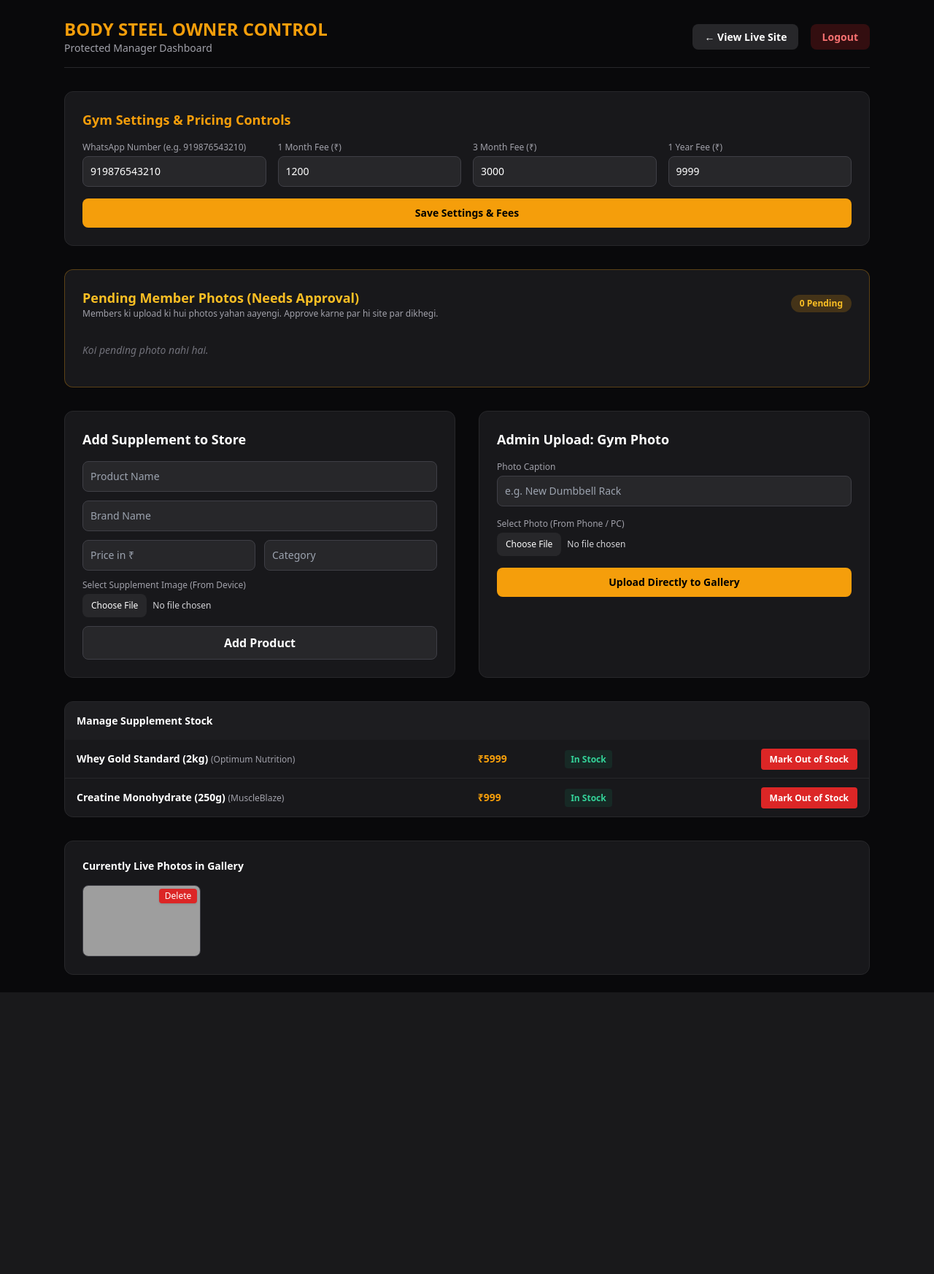
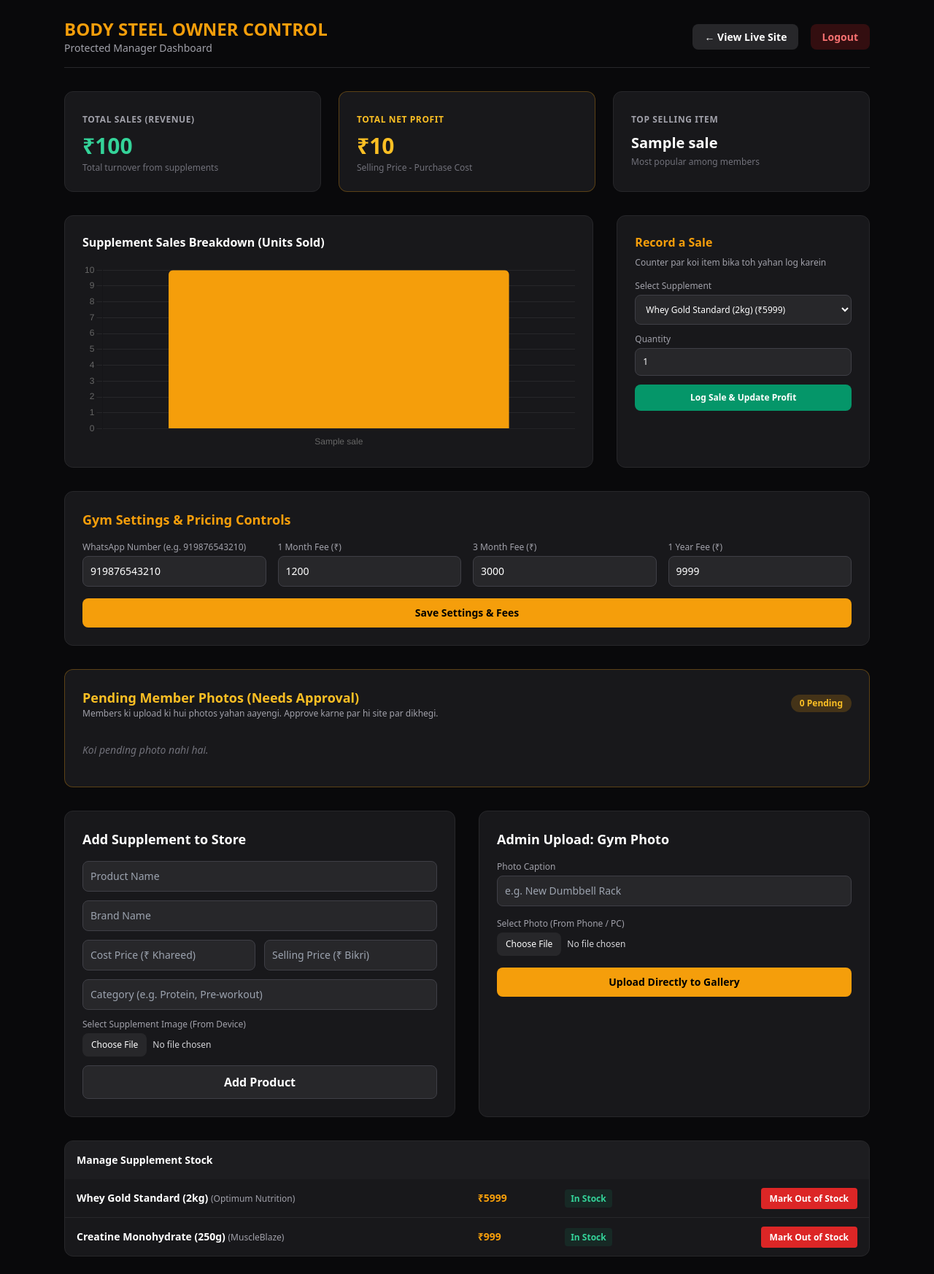
Before and after one commit to Aryan-vats-hub/bodysteel, a Flask app: page /admin in a window 1280 px wide. Shown: the top 1746 px of the page at 73% size. Before the commit the page ends 1360 px from the top, so only its background shows below. Run offline with Flask 3, Linux system fonts and the light colour scheme; the visitor is signed in with stand-in values (Sample User, id 1); data comes from the database, SQL or seed files in the repository; tables that the repository leaves empty hold one stand-in row (values such as "Sample post"); some libraries are stand-ins or nearby versions; grey boxes are pictures that could not be loaded.

Commit message:
Update admin.html

```diff
--- a/templates/admin.html
+++ b/templates/admin.html
@@ -5,6 +5,7 @@
     <meta name="viewport" content="width=device-width, initial-scale=1.0">
     <title>Body Steel - Owner Panel</title>
     <script src="https://cdn.tailwindcss.com"></script>
+    <script src="https://cdn.jsdelivr.net/npm/chart.js"></script>
 </head>
 <body class="bg-zinc-950 text-white font-sans p-6 max-w-6xl mx-auto">
 
@@ -19,7 +20,60 @@
         </div>
     </div>
 
-    <!-- Gym WhatsApp & Fees Management (Owner Manually Set Karega) -->
+    <!-- 📊 REVENUE & SALES STATS -->
+    <div class="grid grid-cols-1 md:grid-cols-3 gap-6 mb-8">
+        <div class="bg-zinc-900 border border-zinc-800 p-6 rounded-xl">
+            <span class="text-xs text-zinc-400 uppercase font-bold tracking-wider">Total Sales (Revenue)</span>
+            <div class="text-3xl font-black text-emerald-400 mt-2">₹{{ total_sales | int }}</div>
+            <p class="text-xs text-zinc-500 mt-1">Total turnover from supplements</p>
+        </div>
+        <div class="bg-zinc-900 border border-amber-500/30 p-6 rounded-xl">
+            <span class="text-xs text-amber-400 uppercase font-bold tracking-wider">Total Net Profit</span>
+            <div class="text-3xl font-black text-amber-400 mt-2">₹{{ total_profit | int }}</div>
+            <p class="text-xs text-zinc-500 mt-1">Selling Price - Purchase Cost</p>
+        </div>
+        <div class="bg-zinc-900 border border-zinc-800 p-6 rounded-xl">
+            <span class="text-xs text-zinc-400 uppercase font-bold tracking-wider">Top Selling Item</span>
+            <div class="text-xl font-black text-white mt-2 truncate">{{ top_selling }}</div>
+            <p class="text-xs text-zinc-500 mt-1">Most popular among members</p>
+        </div>
+    </div>
+
+    <!-- 📈 VISUAL SALES GRAPH & QUICK SALE RECORDER -->
+    <div class="grid grid-cols-1 md:grid-cols-3 gap-8 mb-8">
+        <!-- Sales Chart -->
+        <div class="bg-zinc-900 border border-zinc-800 p-6 rounded-xl md:col-span-2">
+            <h2 class="text-base font-bold text-white mb-4">Supplement Sales Breakdown (Units Sold)</h2>
+            <div class="h-64">
+                <canvas id="salesChart"></canvas>
+            </div>
+        </div>
+
+        <!-- Quick Log Sale -->
+        <div class="bg-zinc-900 border border-zinc-800 p-6 rounded-xl flex flex-col justify-between">
+            <div>
+                <h2 class="text-base font-bold text-amber-500 mb-2">Record a Sale</h2>
+                <p class="text-xs text-zinc-400 mb-4">Counter par koi item bika toh yahan log karein</p>
+                <form action="/record_sale" method="POST" class="space-y-3">
+                    <div>
+                        <label class="text-xs text-zinc-400 block mb-1">Select Supplement</label>
+                        <select name="product_id" required class="w-full bg-zinc-800 p-2.5 rounded-lg border border-zinc-700 text-white text-xs">
+                            {% for item in supplements %}
+                            <option value="{{ item.id }}">{{ item.name }} (₹{{ item.price | int }})</option>
+                            {% endfor %}
+                        </select>
+                    </div>
+                    <div>
+                        <label class="text-xs text-zinc-400 block mb-1">Quantity</label>
+                        <input type="number" name="quantity" value="1" min="1" required class="w-full bg-zinc-800 p-2.5 rounded-lg border border-zinc-700 text-white text-xs">
+                    </div>
+                    <button type="submit" class="w-full bg-emerald-600 hover:bg-emerald-500 text-white font-extrabold p-2.5 rounded-lg text-xs transition">Log Sale & Update Profit</button>
+                </form>
+            </div>
+        </div>
+    </div>
+
+    <!-- Gym WhatsApp & Fees Management -->
     <div class="bg-zinc-900 border border-zinc-800 rounded-xl p-6 mb-8">
         <h2 class="text-lg font-bold text-amber-500 mb-4">Gym Settings & Pricing Controls</h2>
         <form action="/update_settings" method="POST" class="grid grid-cols-1 md:grid-cols-4 gap-4">
@@ -72,16 +126,17 @@
     </div>
 
     <div class="grid grid-cols-1 md:grid-cols-2 gap-8 mb-8">
-        <!-- Add Supplement Form -->
+        <!-- Add Supplement Form (With Cost Price for Profit Tracking) -->
         <div class="bg-zinc-900 border border-zinc-800 rounded-xl p-6">
             <h2 class="text-lg font-bold mb-4">Add Supplement to Store</h2>
             <form action="/add_product" method="POST" enctype="multipart/form-data" class="space-y-3">
                 <input type="text" name="name" placeholder="Product Name" required class="w-full bg-zinc-800 p-2.5 rounded-lg border border-zinc-700 text-white text-sm">
                 <input type="text" name="brand" placeholder="Brand Name" required class="w-full bg-zinc-800 p-2.5 rounded-lg border border-zinc-700 text-white text-sm">
                 <div class="grid grid-cols-2 gap-3">
-                    <input type="number" name="price" placeholder="Price in ₹" required class="w-full bg-zinc-800 p-2.5 rounded-lg border border-zinc-700 text-white text-sm">
-                    <input type="text" name="category" placeholder="Category" required class="w-full bg-zinc-800 p-2.5 rounded-lg border border-zinc-700 text-white text-sm">
+                    <input type="number" name="cost_price" placeholder="Cost Price (₹ Khareed)" required class="w-full bg-zinc-800 p-2.5 rounded-lg border border-zinc-700 text-white text-sm">
+                    <input type="number" name="price" placeholder="Selling Price (₹ Bikri)" required class="w-full bg-zinc-800 p-2.5 rounded-lg border border-zinc-700 text-white text-sm">
                 </div>
+                <input type="text" name="category" placeholder="Category (e.g. Protein, Pre-workout)" required class="w-full bg-zinc-800 p-2.5 rounded-lg border border-zinc-700 text-white text-sm">
                 <div>
                     <label class="text-xs text-zinc-400 block mb-1">Select Supplement Image (From Device)</label>
                     <input type="file" name="product_file" accept="image/*" class="w-full text-xs text-zinc-300 file:mr-2 file:py-2 file:px-3 file:rounded-lg file:border-0 file:bg-zinc-800 file:text-white cursor-pointer">
@@ -134,7 +189,7 @@
         </table>
     </div>
 
-    <!-- Live Approved Photos (Can Delete anytime) -->
+    <!-- Live Approved Photos -->
     <div class="bg-zinc-900 border border-zinc-800 rounded-xl p-6">
         <h3 class="font-bold text-sm mb-4">Currently Live Photos in Gallery</h3>
         <div class="grid grid-cols-2 md:grid-cols-6 gap-4">
@@ -147,5 +202,34 @@
         </div>
     </div>
 
+    <script>
+        const ctx = document.getElementById('salesChart').getContext('2d');
+        const labels = {{ chart_labels | safe }};
+        const dataValues = {{ chart_values | safe }};
+
+        new Chart(ctx, {
+            type: 'bar',
+            data: {
+                labels: labels.length ? labels : ['No Sales Yet'],
+                datasets: [{
+                    label: 'Units Sold',
+                    data: dataValues.length ? dataValues : [0],
+                    backgroundColor: '#f59e0b',
+                    borderRadius: 6
+                }]
+            },
+            options: {
+                responsive: true,
+                maintainAspectRatio: false,
+                plugins: {
+                    legend: { display: false }
+                },
+                scales: {
+                    y: { beginAtZero: true, grid: { color: '#27272a' } },
+                    x: { grid: { display: false } }
+                }
+            }
+        });
+    </script>
 </body>
 </html>
```
